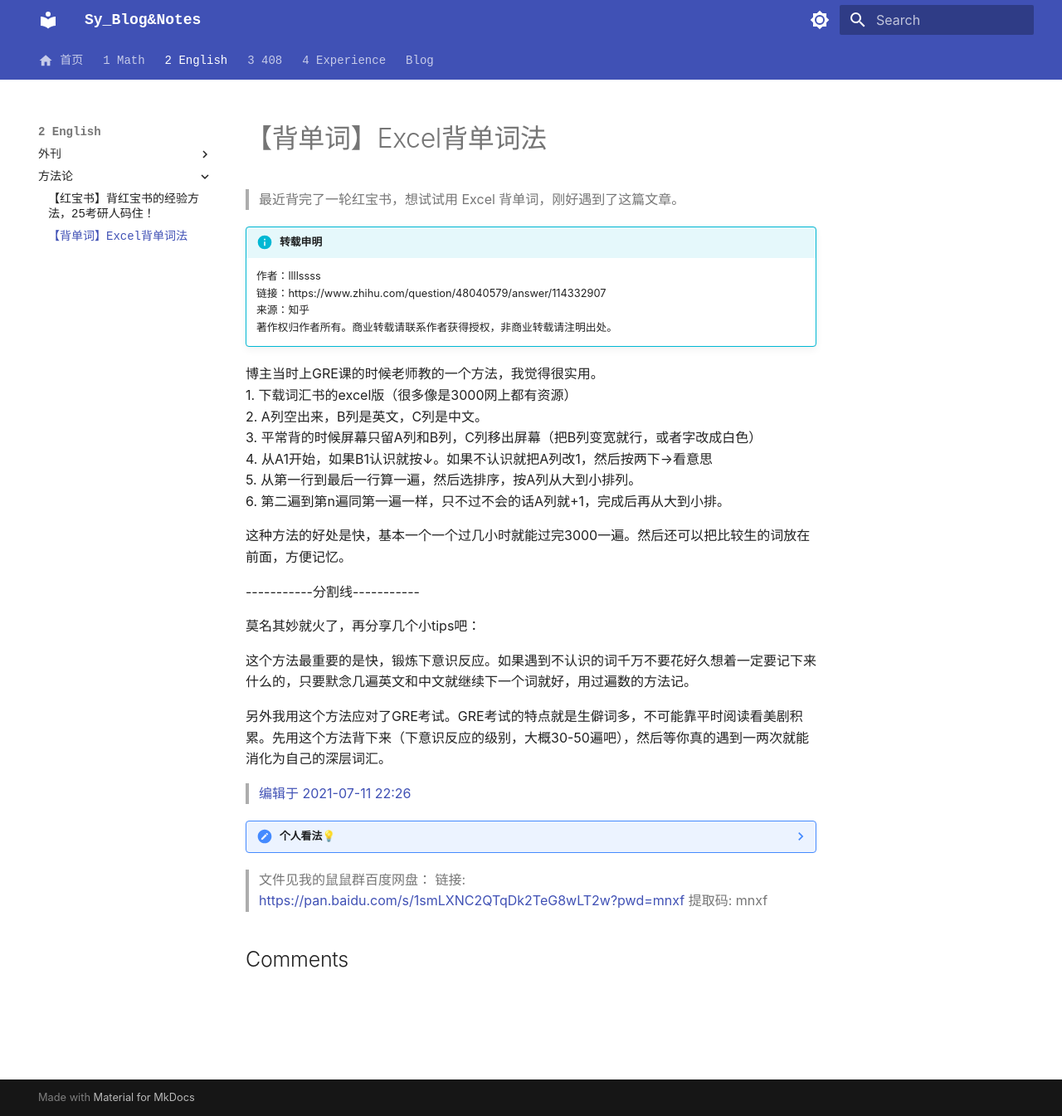
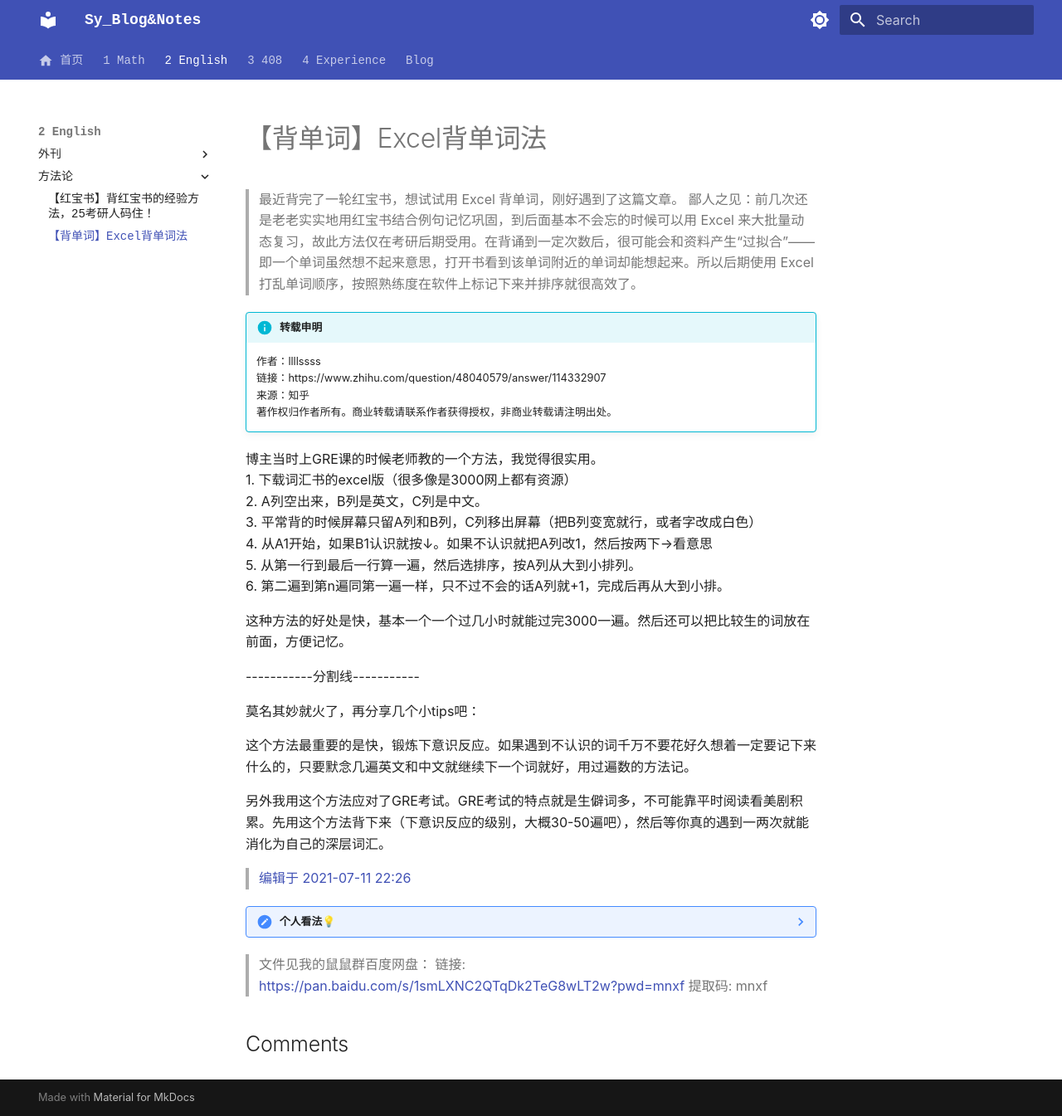
Before and after one commit to syiooo/syiooo.github.io, an MkDocs documentation site: the page built from docs/2_English/方法论/【背单词】Excel背单词法.md, in a window 1280 px wide and 1345 px high. Shown: the whole window at 83% size. Built offline with MkDocs 1.6.1 and Material for MkDocs 9.7.7, drawn with Linux system fonts in a browser that asks for light colours; comment, search, counter and statistics services are not loaded.

Commit message:
update red book

```diff
--- a/docs/2_English/方法论/【背单词】Excel背单词法.md
+++ b/docs/2_English/方法论/【背单词】Excel背单词法.md
@@ -1,5 +1,6 @@
 
 > 最近背完了一轮红宝书，想试试用 Excel 背单词，刚好遇到了这篇文章。
+> 鄙人之见：前几次还是老老实实地用红宝书结合例句记忆巩固，到后面基本不会忘的时候可以用 Excel 来大批量动态复习，故此方法仅在考研后期受用。在背诵到一定次数后，很可能会和资料产生“过拟合”——即一个单词虽然想不起来意思，打开书看到该单词附近的单词却能想起来。所以后期使用 Excel 打乱单词顺序，按照熟练度在软件上标记下来并排序就很高效了。
 
 !!! info "转载申明"
 
```
Also changed, not shown: docs/.obsidian/workspace.json.
